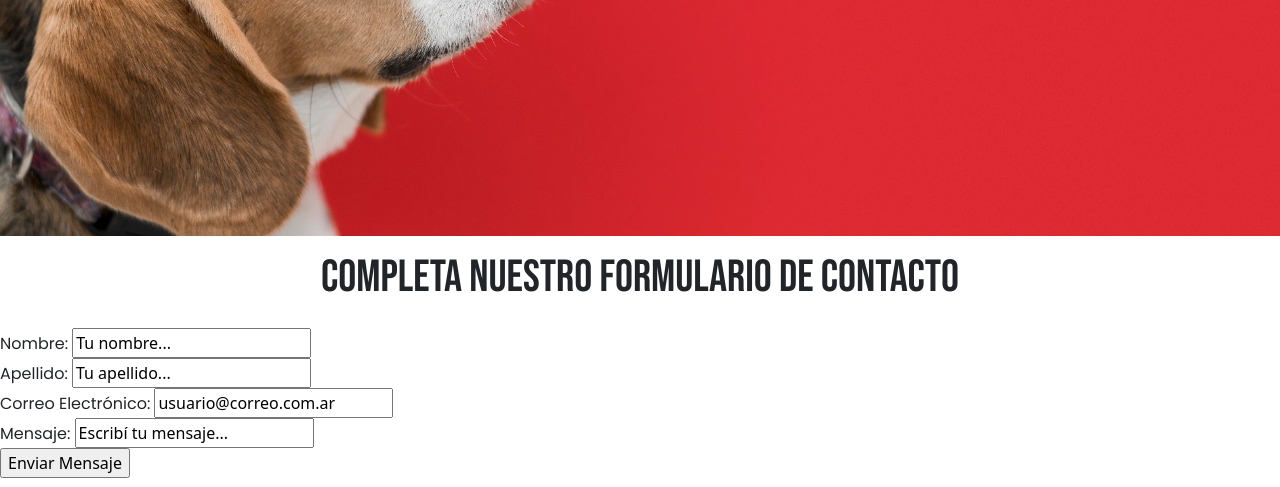
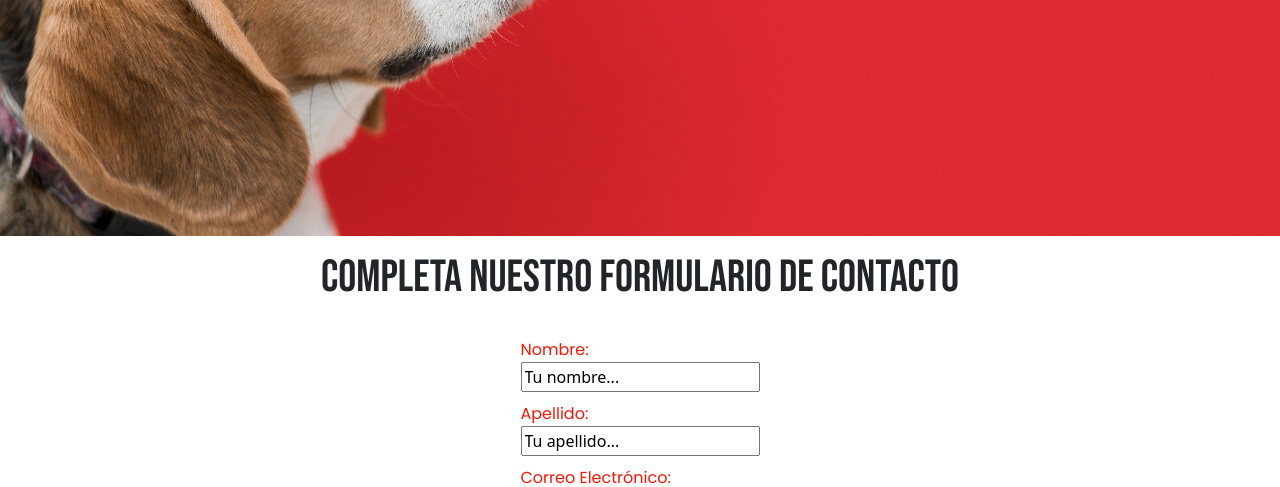
Before and after one commit to rociobdiaz/rumbapetshop, a website: page contacto.html in a window 1280 px wide. Shown: the part 546-1033 px from the top of the page. Drawn offline with Linux system fonts and the light colour scheme.

Commit message:
cambio diseño formulario

```diff
--- a/contacto.html
+++ b/contacto.html
@@ -89,25 +89,25 @@
             <h2>Completa nuestro formulario de contacto</h2>
         </div>
 
-        <div id="form-test">
+        <div class="formulario">
             <form action="" >
-                <div id="nombre">
+                <div id="nombre" class="form-item">
                     <label for="nombre">Nombre:</label>
                     <input type="text"  name="nombre" value="Tu nombre...">
                 </div>
-                <div id="apellido">
+                <div id="apellido" class="form-item">
                     <label for="apellido">Apellido:</label>
                     <input type="text"  name="apellido" value="Tu apellido...">
                 </div>
-                <div id="correo">
+                <div id="correo" class="form-item">
                     <label for="correo">Correo Electrónico:</label>
                     <input type="email"  name="correo" value="usuario@correo.com.ar">
                 </div>
-                <div id="mensaje">
+                <div id="mensaje" class="form-item">
                     <label for="mensaje">Mensaje:</label>
                     <input type="text"  name="mensaje" value="Escribí tu mensaje...">
                 </div>
-                <input type="submit" id="enviarMensaje" value="Enviar Mensaje">
+                <input type="submit" class="btn btn-warning" id="enviarMensaje" value="Enviar Mensaje">
             </form>
         </div>
 
--- a/scss/main.scss
+++ b/scss/main.scss
@@ -210,13 +210,6 @@ display: none;
         display: block;
     }
 
- // ICONO CARRITO 2
-    /* .carrito2{
-        width: 300px;
-        background-color: white;
-    }
- */
-
 }
 
 /* FIN NAV BAR*/
@@ -262,6 +255,20 @@ display: none;
     margin: 30px;
     border-radius: 10px;
 }
+
+.filtro{
+    display: flex;
+    flex-direction: column;
+}
+.filtro a{
+    margin-bottom: 10px;
+}
+.botonFiltro{
+    background-color: $naranjaoscuro;
+    color: white;
+}
+
+
 
 
 @media (min-width: 1200px) {
@@ -328,3 +335,17 @@ display: none;
     max-width: 70px;
     margin: 10px;
 }
+
+//CONTACTO
+
+.formulario{
+    display: flex;
+    justify-content: center;
+}
+
+.form-item{
+    display: flex;
+    flex-direction: column;
+    margin: 10px;
+    color: $colorado;
+}
```
Also changed, not shown: index.html (+1 -1 lines), css/style.css.
